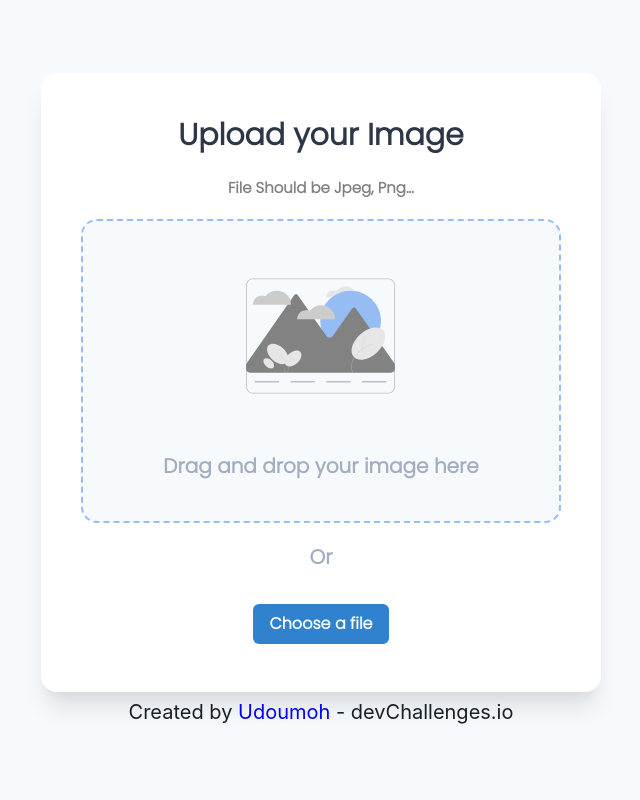
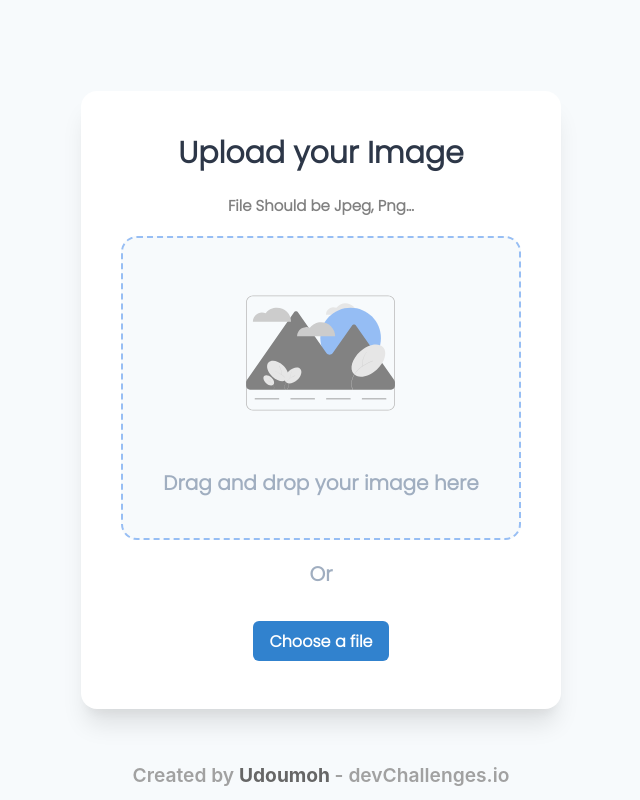
Before and after one commit to udoumoh/image_uploader, a React (Create React App) app: page / in a window 1280 px wide. Shown: the whole page, without its empty margins (319-959 px from the left). Built offline with nearby package versions, Linux system fonts and the light colour scheme.

Commit message:
footer style

```diff
--- a/src/components/footer.js
+++ b/src/components/footer.js
@@ -1,9 +1,10 @@
 import React from 'react'
+import '../css/style.css'
 
 const Footer = () => {
   return (
-    <footer>
-          <p style={{ textAlign: 'center', fontSize: '20px', marginTop: '5px' }}>Created by <span style={{ color: 'blue' }}>Udoumoh</span> - <a href='https://devchallenges.io/'>devChallenges.io</a></p>
+    <footer className='footer_style'>
+      <p className='footer_text'>Created by <span> Udoumoh </span> - <a href='https://devchallenges.io/'>devChallenges.io</a></p>
     </footer>
   )
 }
--- a/src/components/upload.js
+++ b/src/components/upload.js
@@ -14,7 +14,7 @@ import {
     InputRightElement,
 } from '@chakra-ui/react';
 import bgimage from '../images/bgimage.svg'
-import '../index.css'
+import '../css/style.css';
 import { BiCheckCircle } from 'react-icons/bi'
 import Footer from './footer';
 import Uploader from './uploader';
@@ -45,8 +45,8 @@ const [imageLoading, setImageLoading] = useState(false)
 const [isImageLoaded, setIsImageLoaded] = useState(false)
 const [isCopied, setIsCopied] = useState(false)
 
-const handleClipboardState = ({placeholder}) => {
-  navigator.clipboard.writeText(placeholder)
+const handleClipboardState = () => {
+  navigator.clipboard.writeText(droppedFile)
   .then(() => setIsCopied(true))
   setInterval(() => {
     setIsCopied(false)
@@ -177,7 +177,7 @@ useEffect(() => {
                               </Box>
 
                               <Box>
-                                <PasswordInput placeholder={droppedFile} clipboardState={() => handleClipboardState(droppedFile)} isCopied={isCopied}/>
+                                <PasswordInput placeholder={droppedFile} clipboardState={handleClipboardState} isCopied={isCopied}/>
                               </Box>
                             </Grid>
                           </Card>
@@ -188,7 +188,9 @@ useEffect(() => {
 
             </>)
         }
+        <Box display={'flex'} justifyContent={'center'}>
       <Footer />
+        </Box>
       </Box>
     </Center>
   )
--- a/src/components/uploader.js
+++ b/src/components/uploader.js
@@ -25,7 +25,7 @@ const Uploader = ({handleDragOver, handleDrop, bgimage, fileInputRef, handleFile
                       rounded={'2xl'}
                       h={'auto'}
                       w={'auto'}
-                      my='19' px='20'
+                      my='19' px='10'
                       backgroundColor={'gray.50'}
                       py='10' gap={10}
                       onDragOver={handleDragOver}
--- /dev/null
+++ b/src/css/style.css
@@ -0,0 +1,26 @@
+@import url('https://fonts.googleapis.com/css2?family=Poppins:wght@300&display=swap');
+
+.font1{
+    font-family: 'Poppins', sans-serif;
+}
+
+footer{
+    position: absolute;
+    bottom: 0;
+    width: auto;
+    height: auto;
+    font-weight: 600;
+}
+
+footer p {
+    text-align: center ;
+   font-size: 1.2rem;
+   margin-bottom: 10px;
+   color: rgb(161, 161, 161);
+}
+
+footer p span{
+    color: rgb(102, 102, 102);
+    font-weight: bold;
+    text-align: center;
+}
--- a/src/index.css
+++ /dev/null
@@ -1,5 +0,0 @@
-@import url('https://fonts.googleapis.com/css2?family=Poppins:wght@300&display=swap');
-
-.font1{
-    font-family: 'Poppins', sans-serif;
-}
```
